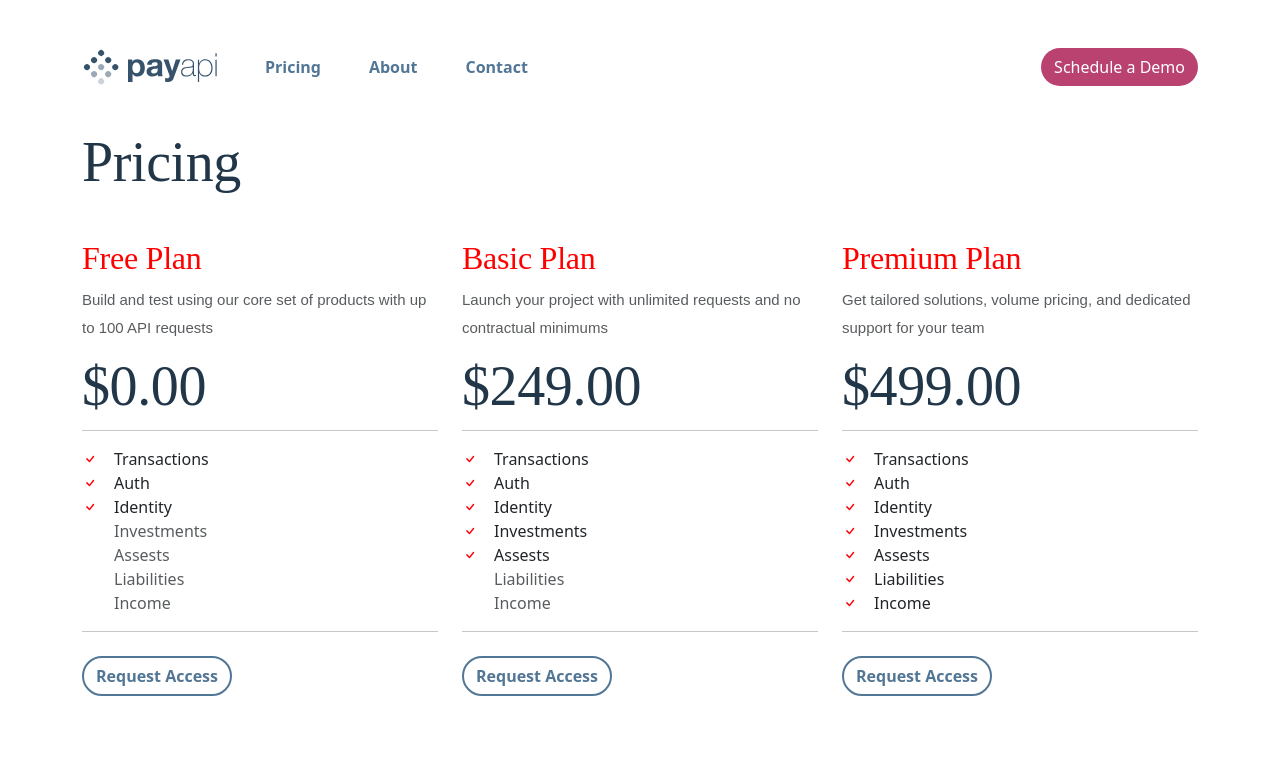
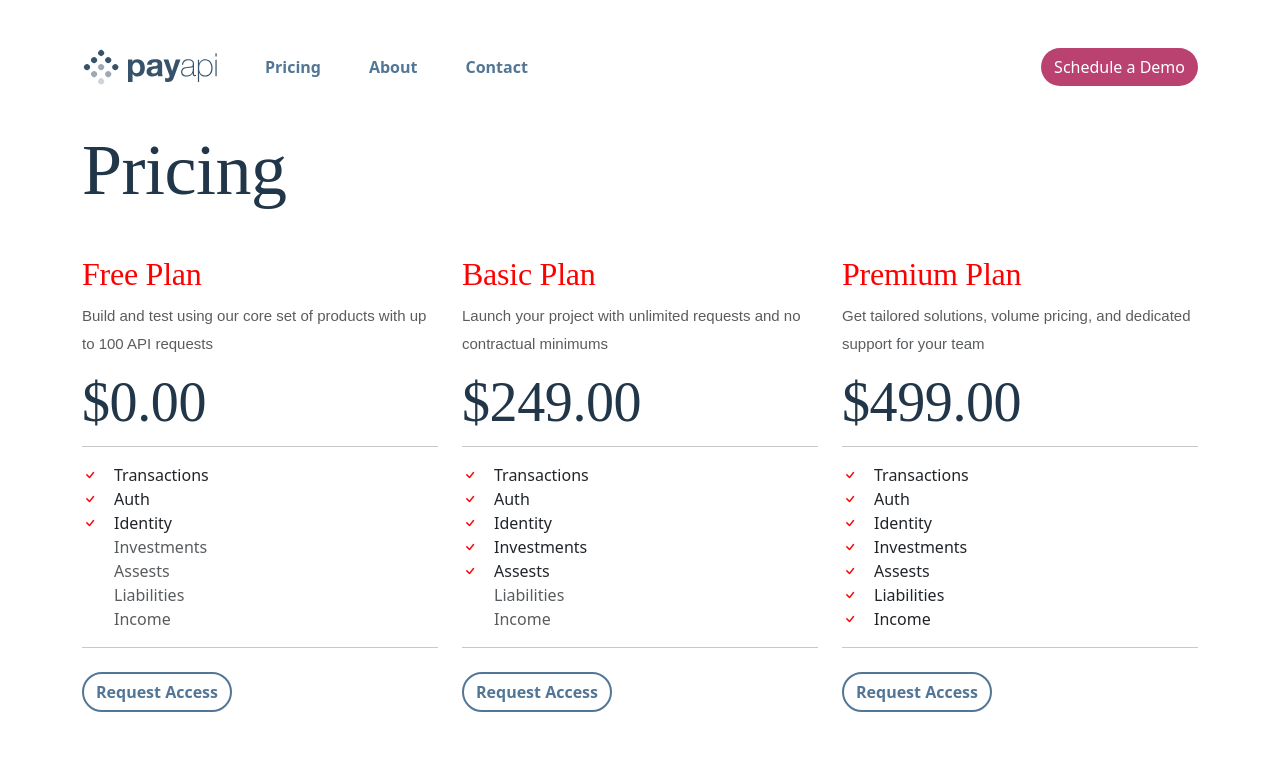
Before and after one commit to abdalsimam1-sketch/pay-api-multipage-website, a React (Vite) app: page /pricing in a window 1280 px wide. Shown: the top 773 px of the page. Built offline with nearby package versions, Linux system fonts and the light colour scheme.

Commit message:
changed the pricing heading from a h2 toga to a h1 so it will look bigger than everything else on the page

```diff
--- a/src/pages/Pricing.jsx
+++ b/src/pages/Pricing.jsx
@@ -5,7 +5,7 @@ export const Pricing = () => {
   return (
     <main className="text-center text-md-start">
       <section className="container">
-        <h2 className="text-preset-2 my-5">Pricing</h2>
+        <h1 className="text-preset-1 my-5">Pricing</h1>
 
         <div className="row">
           {pricePlans.map((item, index) => (
```
